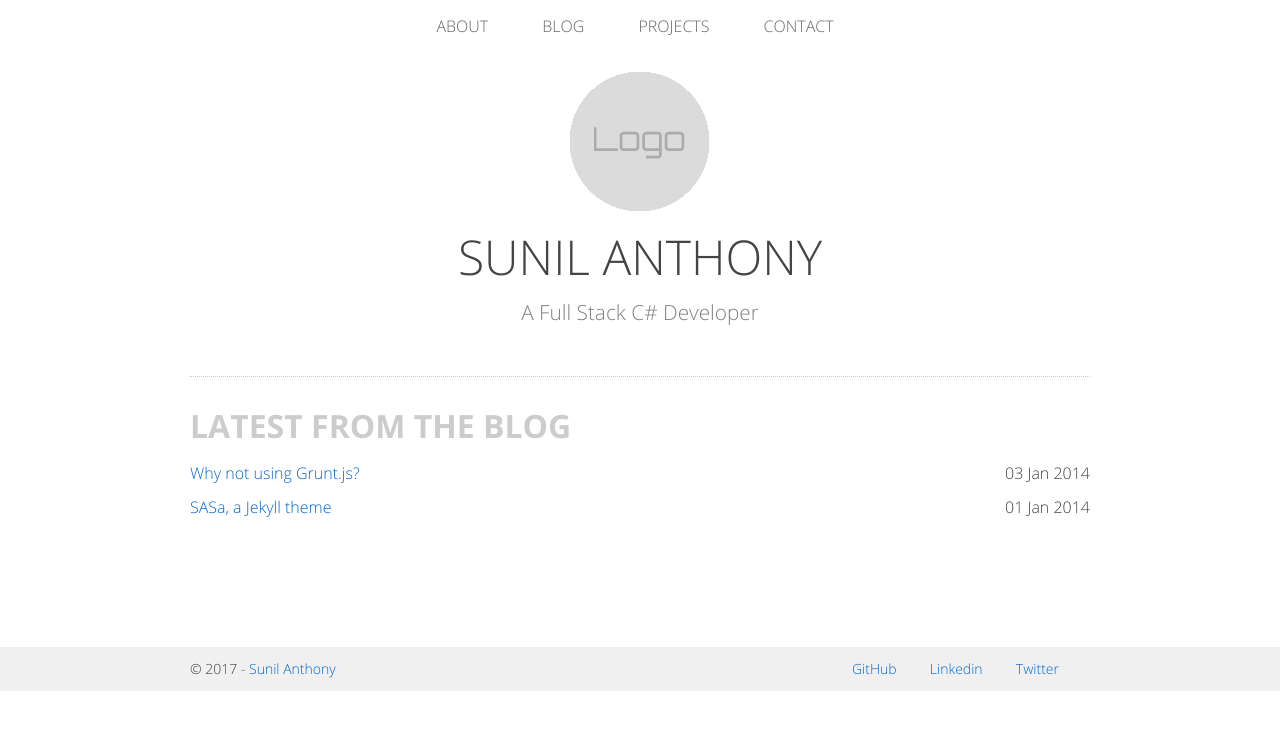
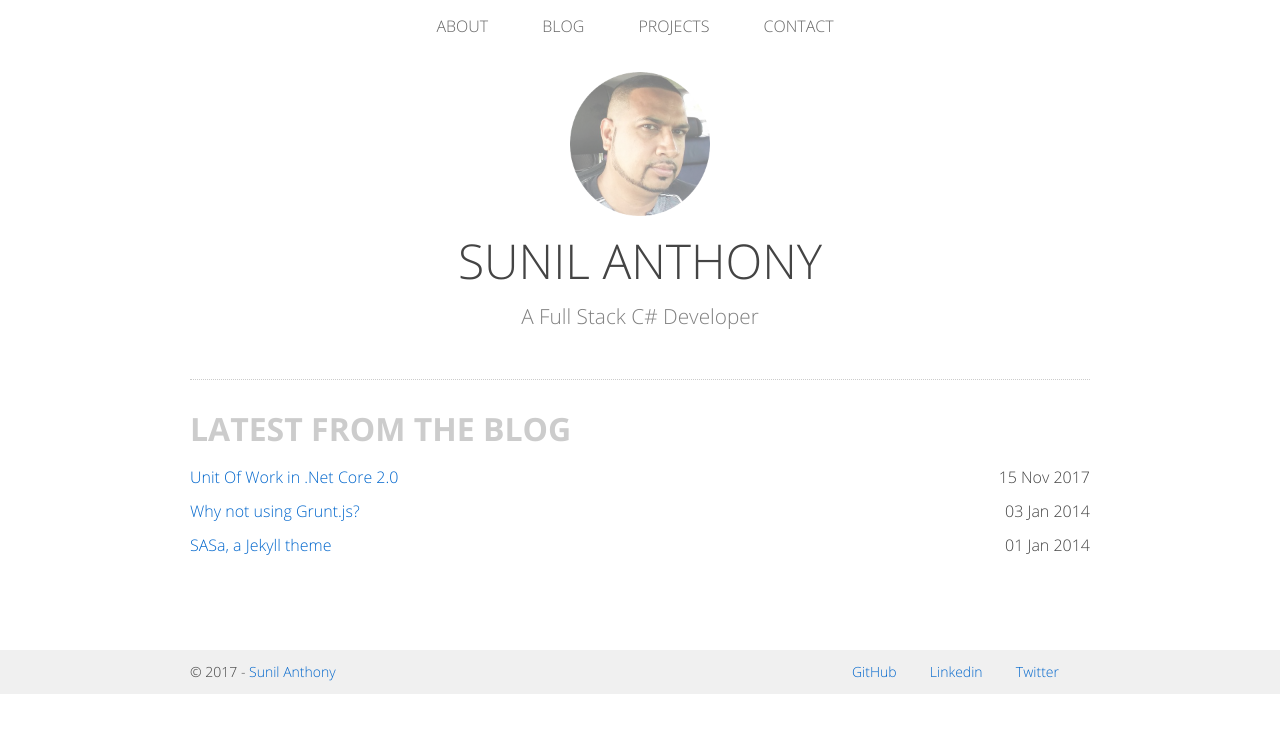
Before and after one commit to SunilAnthony/sunilanthony.github.io, a Jekyll site: the page built from index.html, in a window 1280 px wide. Shown: the top 733 px of the page. Built offline with Jekyll 4.4.1, drawn with Linux system fonts in a browser that asks for light colours; some web fonts are replaced; Markdown is read by kramdown in place of the engine named in the settings.

Commit message:
Modifying

```diff
--- a/_config.yml
+++ b/_config.yml
@@ -1,7 +1,7 @@
 title:            Sunil Anthony
 description:      A Full Stack C# Developer
 url:              https://sunilanthony.github.io # Site url. Place your path here, or leave blank to work local.
-logo:             sasa-jekyll-theme-logo.png # Replace for your own logo.
+logo:             mypic.png # Replace for your own logo.
 signoff:          sunilanthony # Your name.
 disqus_shortname: sunilanthony-com # disqus comments, create your account on disqus site and place your id here.
 facebook_appid:   # appid for like button, do the same above.
--- /dev/null
+++ b/_posts/2017-11-15-Unit-of-Work.md
@@ -0,0 +1,10 @@
+---
+layout: post
+title: Unit Of Work in .Net Core 2.0
+date: 2017-11-15 18:30:30
+disqus: y
+---
+
+The answer is very simple: _i need to be more simple as possible_.
+**Grunt.js** and **Node.js** are amazing tools, but i so simple as Jekyll is.
+You can use **SCSS**, on `assets` folder, but is totally optional. The *CSS* files in use are on `stylesheets` folder.
```
Also changed, not shown: images/mypic.png (added).
